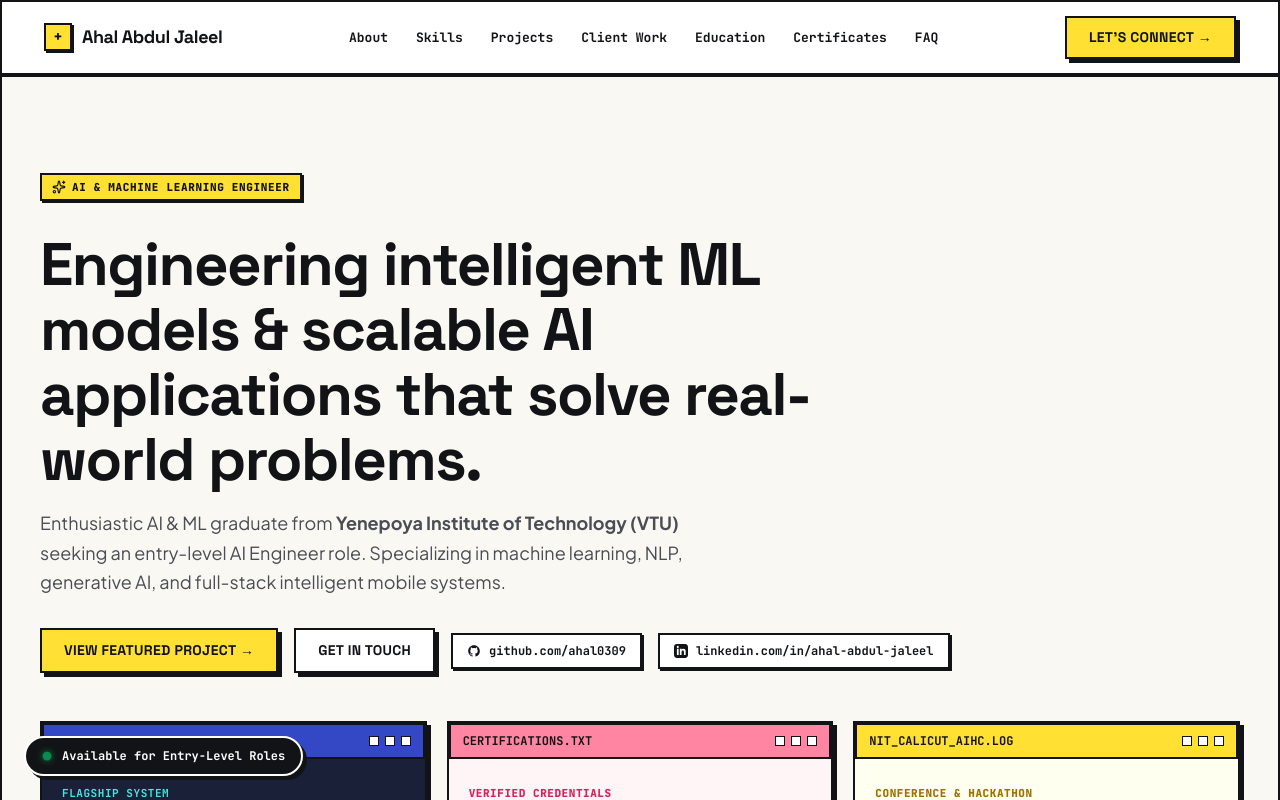
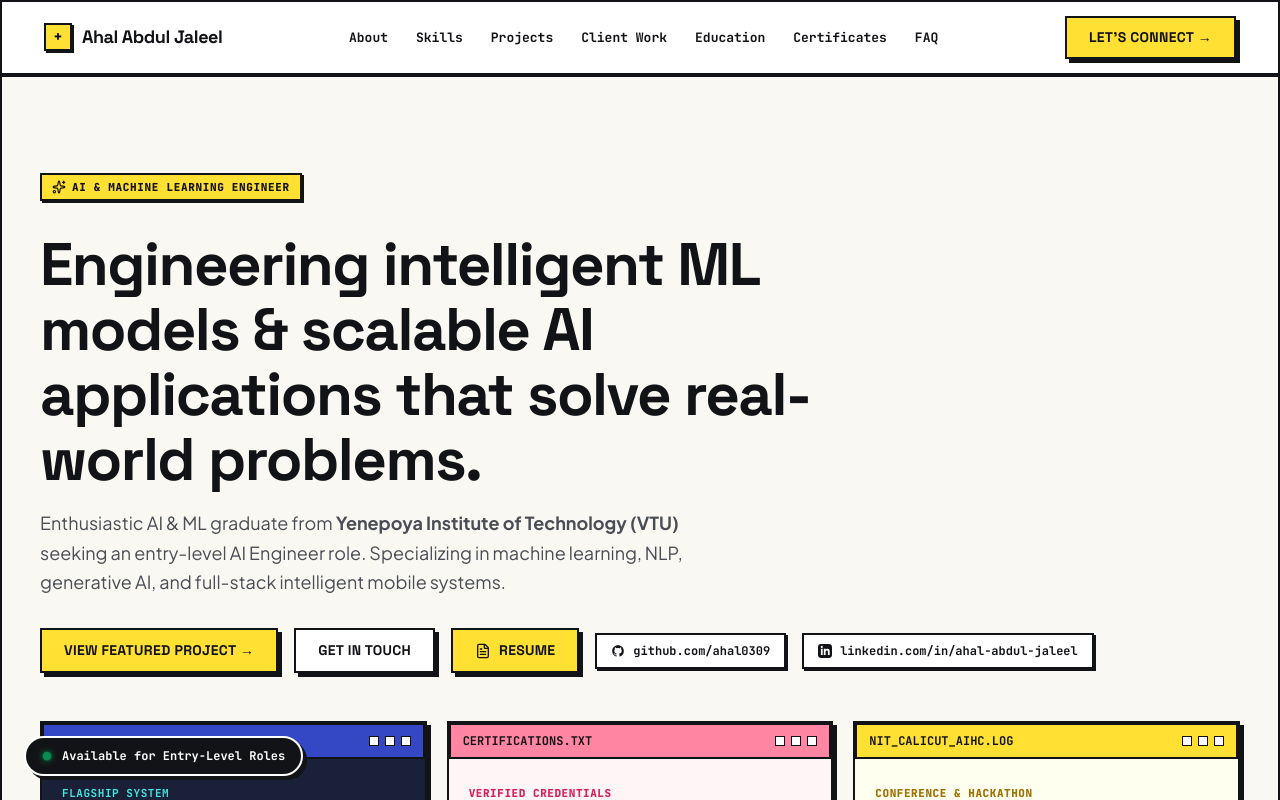
Before and after one commit to ahal0309/portfolio, a Next.js app: page / in a window 1280 px wide. Shown: the top 800 px of the page. Built offline with nearby package versions, Linux system fonts and the light colour scheme.

Commit message:
feat: add resume pdf button in hero section and footer navigation

```diff
--- a/src/app/page.tsx
+++ b/src/app/page.tsx
@@ -9,7 +9,8 @@ import {
   ArrowRight,
   ExternalLink,
   Mail,
-  Phone
+  Phone,
+  FileText
 } from "lucide-react";
 
 // Inline clean SVG icons for GitHub & LinkedIn to prevent version/bundle mismatches
@@ -322,6 +323,15 @@ export default function Home() {
             </a>
             <a href="#contact" className="brutal-btn brutal-btn-white">
               Get In Touch
+            </a>
+            <a
+              href="/resume.pdf"
+              target="_blank"
+              rel="noreferrer"
+              className="brutal-btn bg-[#FFE033] hover:bg-[#FFF066]"
+            >
+              <FileText className="w-4 h-4" />
+              <span>Resume</span>
             </a>
             <a
               href="https://github.com/ahal0309"
@@ -1811,7 +1821,19 @@ export default function Home() {
                   <li><a href="#projects" className="hover:text-white hover:underline flex items-center gap-1.5">&rarr; Supermarket AI</a></li>
                   <li><a href="#client-work" className="hover:text-white hover:underline flex items-center gap-1.5">&rarr; Client Deployments</a></li>
                   <li><a href="#experience" className="hover:text-white hover:underline flex items-center gap-1.5">&rarr; Education & Milestones</a></li>
+                  <li><a href="#certificates" className="hover:text-white hover:underline flex items-center gap-1.5">&rarr; Certificates & Badges</a></li>
                   <li><a href="#contact" className="hover:text-white hover:underline flex items-center gap-1.5">&rarr; Contact Form</a></li>
+                  <li className="pt-2">
+                    <a
+                      href="/resume.pdf"
+                      target="_blank"
+                      rel="noreferrer"
+                      className="inline-flex items-center gap-2 bg-[#FFE033] text-[#121316] font-extrabold px-2.5 py-1 border border-[#121316] hover:bg-white transition-colors"
+                    >
+                      <FileText className="w-3.5 h-3.5" />
+                      <span>Resume (PDF)</span>
+                    </a>
+                  </li>
                 </ul>
               </div>
 
```
Also changed, not shown: 1 other file (tests, documents, lock files or other folders).
